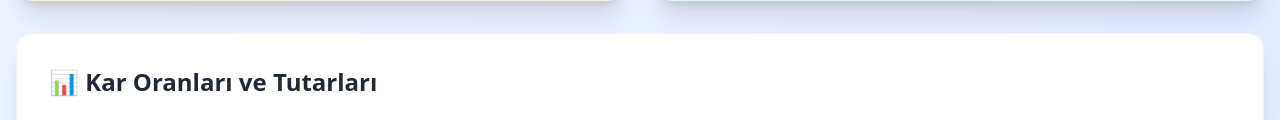
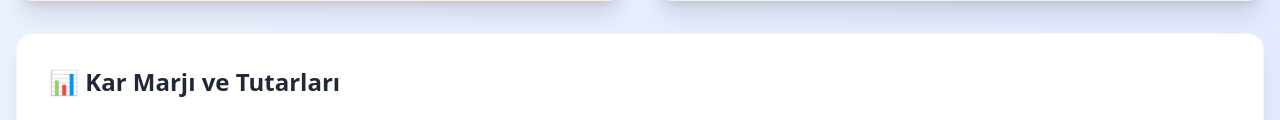
Before and after one commit to GurkanKuscu/coklu-urun, a plain HTML site: page index.html in a window 1280 px wide. Shown: the part 1200-1320 px from the top of the page. Drawn offline with nearby package versions, Linux system fonts and the light colour scheme.

Commit message:
Update section title from 'Kar Oranları' to 'Kar Marjı'

```diff
--- a/index.html
+++ b/index.html
@@ -381,10 +381,10 @@
                 </div>
             </div>
 
-            <!-- Kar Oranları ve Tutarları -->
+            <!-- Kar Marjı ve Tutarları -->
             <div class="bg-white rounded-2xl shadow-xl p-8 border border-gray-100">
                 <h2 class="text-2xl font-bold mb-6 text-gray-800 flex items-center">
-                    📊 Kar Oranları ve Tutarları
+                    📊 Kar Marjı ve Tutarları
                 </h2>
                 <div class="grid grid-cols-3 gap-8">
                     <div class="bg-gradient-to-br from-emerald-50 to-emerald-100 p-8 rounded-2xl border-2 border-emerald-200 shadow-lg hover:shadow-xl transition-all duration-300">
```
